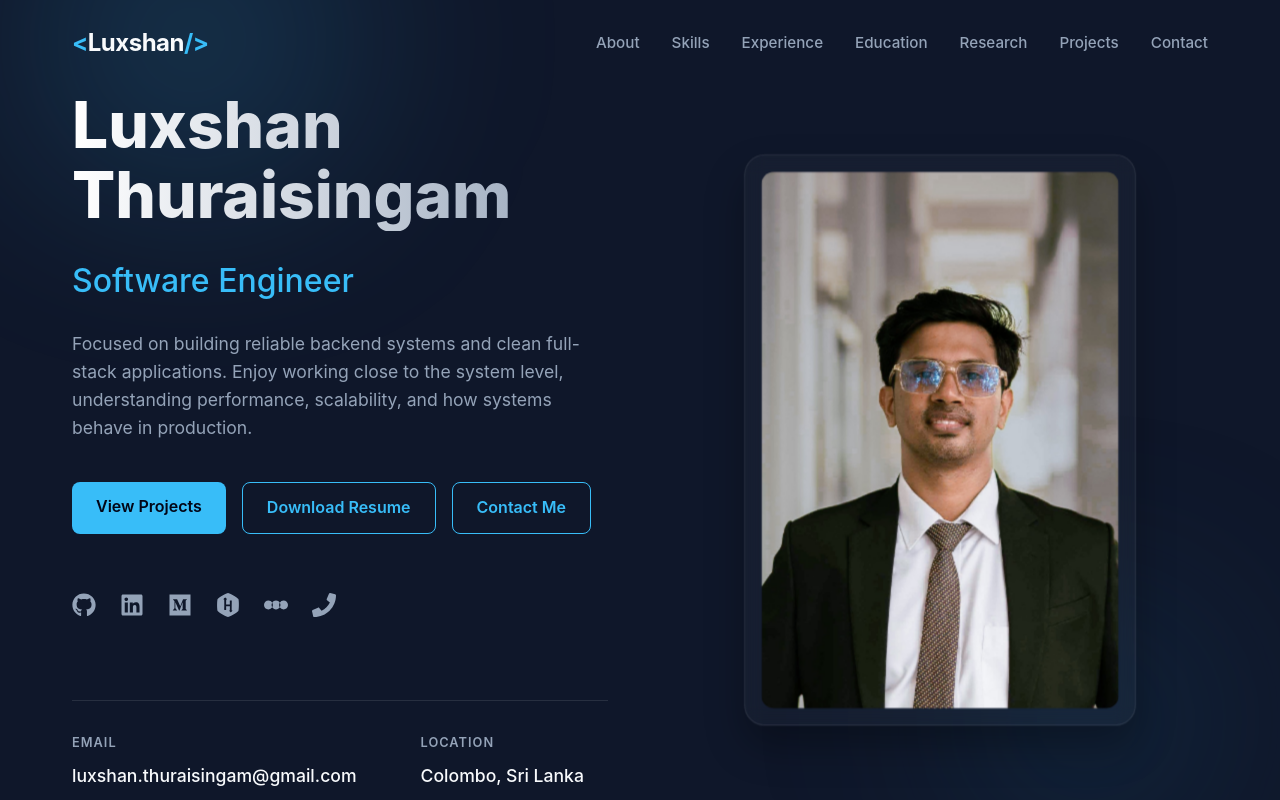
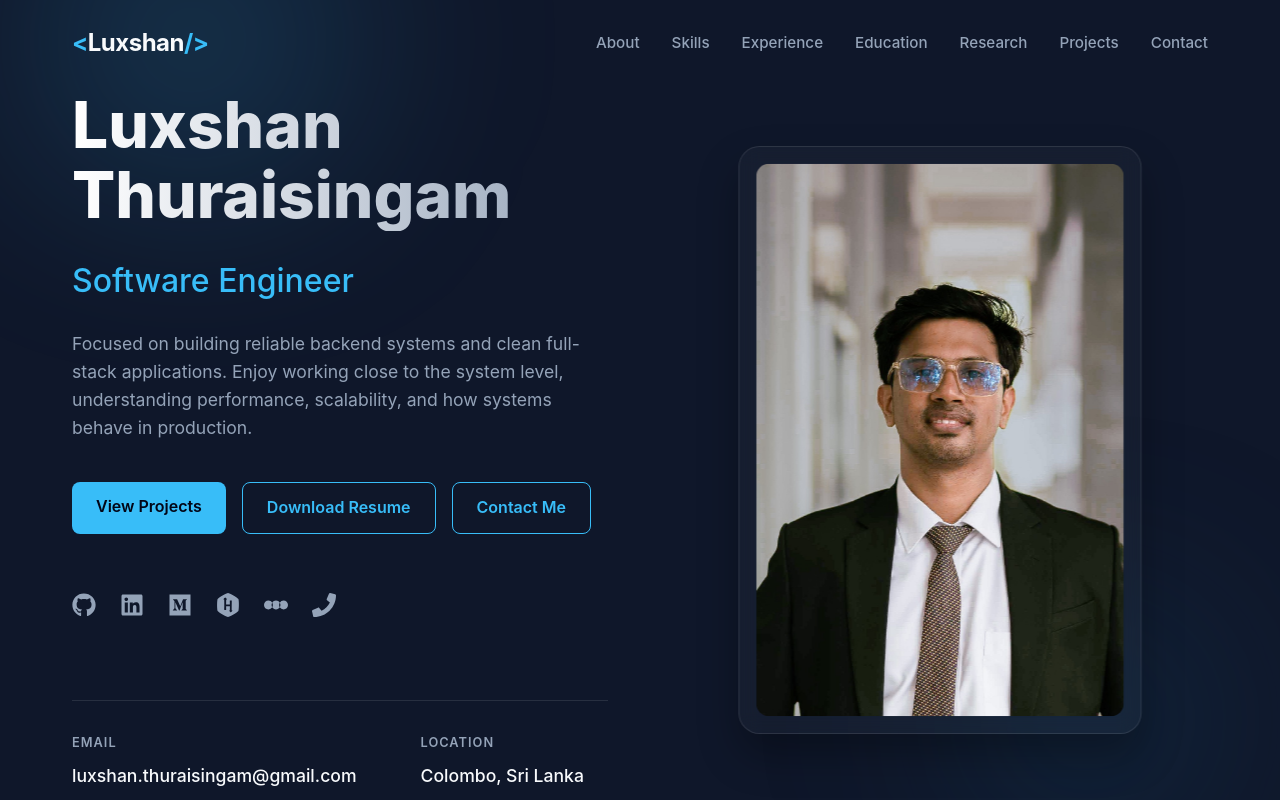
Before and after one commit to T-Luxshan/Portfolio, a React (Vite) app: page / in a window 1280 px wide. In both pictures the pointer is over the element 940 px from the left and 439 px from the top of the page. Shown: the top 800 px of the page. Built offline with nearby package versions, Linux system fonts and the light colour scheme.

Commit message:
profile animation updated

```diff
--- a/src/components/Hero.css
+++ b/src/components/Hero.css
@@ -121,7 +121,7 @@
 }
 
 .hero-image-glass:hover {
-    transform: rotate(0deg) scale(1.02);
+    transform: rotate(0deg) scale(1.05);
 }
 
 .hero-image {
```
